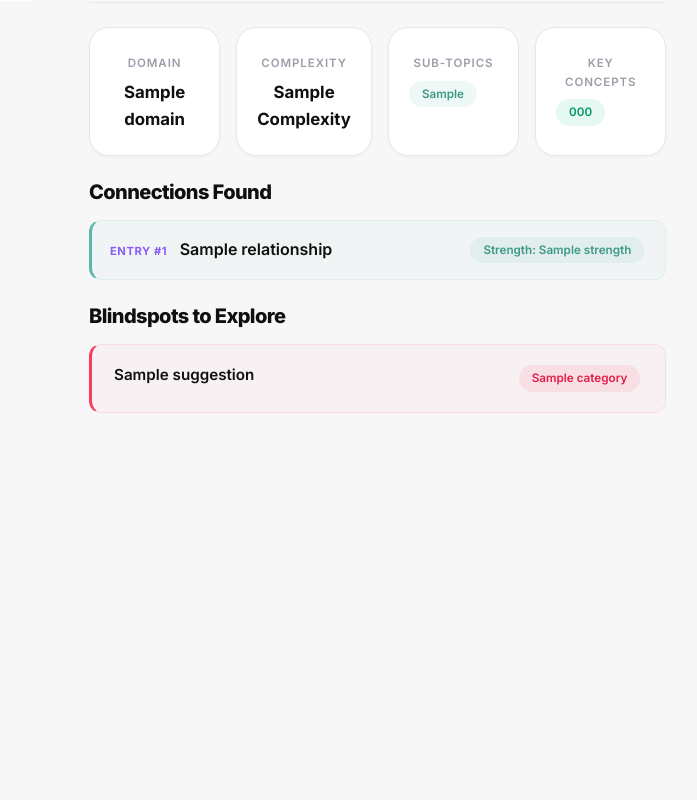
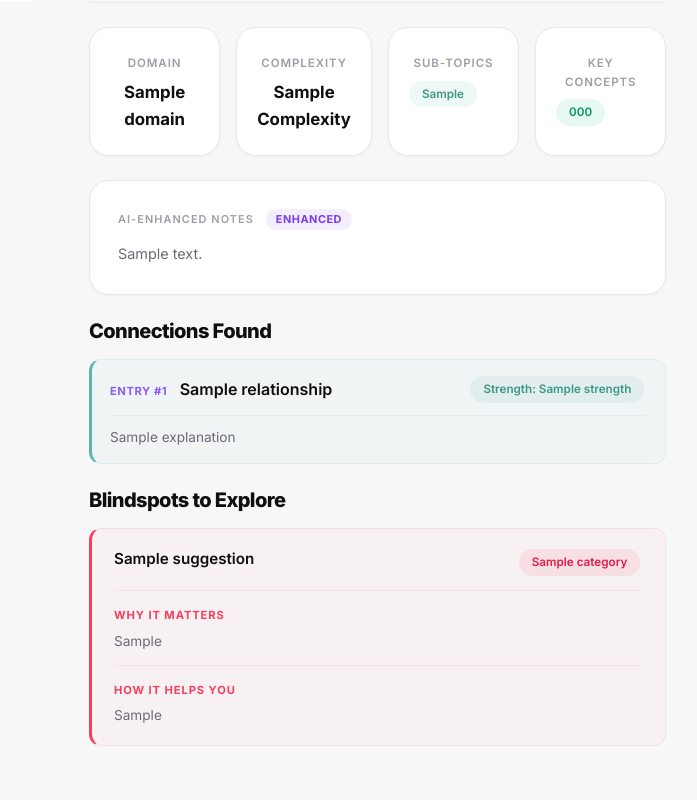
Before and after one commit to Vambane/study-map, a Flask app: template templates/log_entry.html in a window 1280 px wide. Shown: the part 799-1599 px from the top of the page, without its empty margins (237-934 px from the left). Before the commit the page ends 1212 px from the top, so only its background shows below. Run offline with Flask 3, Linux system fonts and the light colour scheme; the template is opened without the code that fills it: most values are stand-ins (such as "Sample title", 1, 10 or a date in 2020).

Commit message:
feat: Enhance AI-generated insights with detailed connection explanations, blindspot motivations, and enriched entry summaries.

```diff
--- a/app.py
+++ b/app.py
@@ -80,6 +80,7 @@ def log_entry():
                             target_id=int(conn["entry_id"]),
                             relationship=conn["relationship"],
                             strength=float(conn.get("strength", 0.5)),
+                            explanation=conn.get("explanation"),
                         )
                     except Exception:
                         pass
@@ -89,7 +90,13 @@ def log_entry():
                         entry_id=entry_id,
                         suggestion=bs["suggestion"],
                         category=bs.get("category"),
+                        why_important=bs.get("why_important"),
+                        how_it_helps=bs.get("how_it_helps"),
                     )
+
+                enhanced = ai_result.get("enhanced_summary")
+                if enhanced:
+                    db.update_enhanced_summary(entry_id, enhanced)
 
             success_id = entry_id
 
@@ -101,6 +108,7 @@ def log_entry():
                     "classification": ai_result.get("classification"),
                     "connections": [c for c in all_conns if c["source_entry_id"] == entry_id],
                     "blindspots": [b for b in all_bs if b["entry_id"] == entry_id],
+                    "enhanced_summary": ai_result.get("enhanced_summary"),
                 }
 
     # Handle GET with success redirect
@@ -217,6 +225,25 @@ def api_entry(entry_id):
     return jsonify(dict(entry))
 
 
+@app.route("/api/entry/<int:entry_id>/enhance", methods=["POST"])
+def api_enhance_entry(entry_id):
+    entry = db.get_entry_by_id(entry_id)
+    if not entry:
+        return jsonify({"error": "Not found"}), 404
+
+    topic = entry["topic_title"]
+    skills = [s.strip() for s in (entry.get("skills") or "").split(", ") if s.strip()]
+    summary = entry["summary"]
+
+    try:
+        enhanced = ai_service.enhance_notes(topic, skills, summary)
+    except Exception as exc:
+        return jsonify({"error": f"Enhancement failed: {exc}"}), 500
+
+    db.update_enhanced_summary(entry_id, enhanced)
+    return jsonify({"enhanced_summary": enhanced})
+
+
 @app.route("/api/graph-data")
 def api_graph_data():
     entries = db.get_all_entries()
@@ -264,6 +291,7 @@ def api_graph_data():
             "from": f"entry_{c['source_entry_id']}",
             "to": f"entry_{c['target_entry_id']}",
             "label": c["relationship"],
+            "title": c.get("explanation") or c["relationship"],
             "color": {"color": "#f43f5e"},
             "width": max(1.5, c["strength"] * 5),
             "arrows": "to",
--- a/static/css/style.css
+++ b/static/css/style.css
@@ -735,6 +735,98 @@ a:hover { text-decoration: underline; }
     .stat-grid.cols-4 { grid-template-columns: repeat(2, 1fr); }
 }
 
+/* ── Connection explanation ─────────────────────────────── */
+.connection-card.has-explanation {
+    display: block;
+}
+
+.connection-card.has-explanation .connection-header {
+    display: flex;
+    justify-content: space-between;
+    align-items: center;
+}
+
+.connection-explanation {
+    margin-top: 10px;
+    font-size: 0.85rem;
+    color: var(--text-secondary);
+    line-height: 1.7;
+    border-top: 1px solid rgba(91,184,169,0.10);
+    padding-top: 10px;
+}
+
+/* ── Blindspot motivation ──────────────────────────────── */
+.blindspot-motivation {
+    margin-top: 12px;
+    padding-top: 10px;
+    border-top: 1px solid rgba(244,63,94,0.08);
+}
+
+.blindspot-section-label {
+    display: inline-block;
+    font-size: 0.7rem;
+    font-weight: 700;
+    color: var(--accent-rose);
+    text-transform: uppercase;
+    letter-spacing: 0.08em;
+    margin-bottom: 4px;
+}
+
+.blindspot-detail {
+    font-size: 0.85rem;
+    color: var(--text-secondary);
+    line-height: 1.6;
+    margin-top: 2px;
+}
+
+/* ── Enhanced summary ──────────────────────────────────── */
+.enhanced-badge {
+    display: inline-block;
+    padding: 2px 10px;
+    border-radius: 12px;
+    font-size: 0.68rem;
+    font-weight: 700;
+    background: rgba(139,92,246,0.10);
+    color: #7c3aed;
+    text-transform: uppercase;
+    letter-spacing: 0.05em;
+    margin-left: 8px;
+}
+
+/* ── Edge popup (graph) ────────────────────────────────── */
+.edge-popup {
+    position: absolute;
+    z-index: 50;
+    max-width: 420px;
+    background: var(--bg-card);
+    border: 1px solid var(--border-color);
+    border-radius: var(--radius-xl);
+    padding: 22px;
+    box-shadow: var(--shadow-lg);
+}
+
+.edge-popup .card-label {
+    margin-bottom: 6px;
+}
+
+.edge-popup-relationship {
+    font-weight: 700;
+    font-size: 0.95rem;
+    color: var(--text-primary);
+    margin-bottom: 8px;
+}
+
+.edge-popup-explanation {
+    font-size: 0.85rem;
+    color: var(--text-secondary);
+    line-height: 1.7;
+}
+
+.edge-popup-close {
+    margin-top: 12px;
+    text-align: right;
+}
+
 @media (max-width: 768px) {
     .sidebar {
         position: relative;
--- a/templates/log_entry.html
+++ b/templates/log_entry.html
@@ -84,15 +84,27 @@
         </div>
         {% endif %}
 
+        {% if result.get('enhanced_summary') %}
+        <div class="card" style="margin-top:20px;margin-bottom:20px;">
+            <div class="card-label">AI-Enhanced Notes <span class="enhanced-badge">Enhanced</span></div>
+            <div class="detail-summary">{{ result.enhanced_summary }}</div>
+        </div>
+        {% endif %}
+
         {% if result.connections %}
         <h3>Connections Found</h3>
         {% for c in result.connections %}
-        <div class="connection-card">
-            <div>
-                <span class="entry-id">ENTRY #{{ c.target_entry_id }}</span>
-                <span class="rel">{{ c.relationship }}</span>
+        <div class="connection-card {% if c.explanation %}has-explanation{% endif %}">
+            <div class="connection-header">
+                <div>
+                    <span class="entry-id">ENTRY #{{ c.target_entry_id }}</span>
+                    <span class="rel">{{ c.relationship }}</span>
+                </div>
+                <span class="tag tag-teal">Strength: {{ c.strength }}</span>
             </div>
-            <span class="tag tag-teal">Strength: {{ c.strength }}</span>
+            {% if c.explanation %}
+            <div class="connection-explanation">{{ c.explanation }}</div>
+            {% endif %}
         </div>
         {% endfor %}
         {% endif %}
@@ -105,6 +117,18 @@
                 <div class="blindspot-text">{{ bs.suggestion }}</div>
                 <span class="tag tag-rose">{{ bs.category or 'Suggestion' }}</span>
             </div>
+            {% if bs.why_important %}
+            <div class="blindspot-motivation">
+                <div class="blindspot-section-label">Why it matters</div>
+                <p class="blindspot-detail">{{ bs.why_important }}</p>
+            </div>
+            {% endif %}
+            {% if bs.how_it_helps %}
+            <div class="blindspot-motivation">
+                <div class="blindspot-section-label">How it helps you</div>
+                <p class="blindspot-detail">{{ bs.how_it_helps }}</p>
+            </div>
+            {% endif %}
         </div>
         {% endfor %}
         {% endif %}
```
Also changed, not shown: ai_service.py (+30 -5 lines), database.py (+34 -9 lines), reclassify.py (+9 -0 lines), static/js/graph.js (+24 -0 lines), templates/blindspots.html (+12 -0 lines), templates/entries.html (+51 -6 lines), .claude/settings.local.json.
